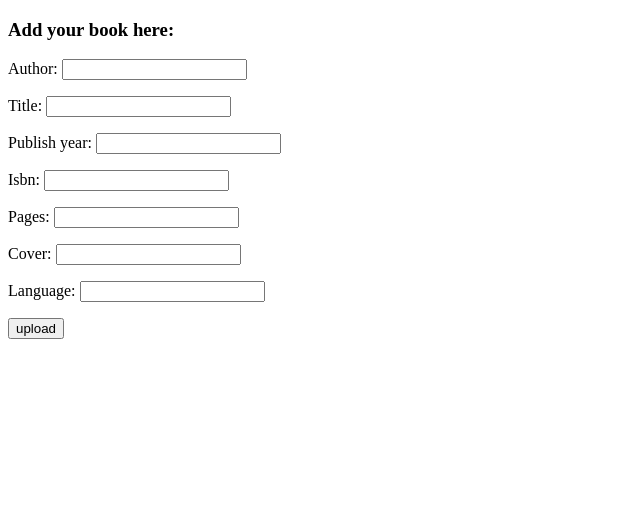
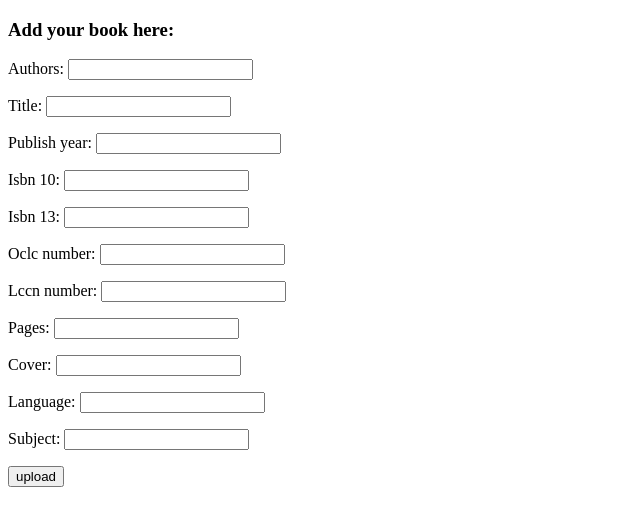
Before and after one commit to bartoszkobylinski/book_manager, a Django app: page /add_book/ in a window 1280 px wide. Shown: the top 526 px of the page, without its empty margins (0-640 px from the left). Run offline with Django 3.2, Linux system fonts and the light colour scheme; parts of the project's set-up code (start-up, migrations or seed data) failed here and were passed over.

Commit message:
ADDING FUNCTIONALTY OF IMPORTING BOOKS FROM GOOGLE API
- adding template for form importing books rendering
- modifying bookModel attribute to null=True to mark in database that it can have a null value
- adding tests
- modyfing some minor errors

```diff
--- a/books_stx/book_manager/forms.py
+++ b/books_stx/book_manager/forms.py
@@ -1,12 +1,23 @@
-from django.forms import ModelForm, Form
+from django import forms
 from book_manager.models import Book
 from django.core.exceptions import ValidationError
 
 
-class BookForm(ModelForm):
+class BookForm(forms.ModelForm):
     class Meta:
         model = Book
-        fields = ['author', 'title', 'publish_year', 'isbn', 'pages', 'cover', 'language']
+        fields = [
+            'authors',
+            'title',
+            'publish_year',
+            'isbn_10',
+            'isbn_13',
+            'oclc_number',
+            'lccn_number',
+            'pages',
+            'cover',
+            'language',
+            'subject']
 
     def clean_isbn(self):
         value = self.cleaned_data['isbn']
@@ -20,5 +31,12 @@ class BookForm(ModelForm):
                 "Your ISBN number should have 10 characters. It should contain only alphanumeric characters")
         return value
 
-class GoogleApiForm(Form):
-    pass
+
+class GoogleApiForm(forms.Form):
+    title = forms.CharField(required=False)
+    authors = forms.CharField()
+    publisher = forms.CharField(required=False)
+    subject = forms.CharField(required=False)
+    isbn_number = forms.CharField(required=False)
+    lccn_number = forms.CharField(required=False)
+    oclc_number = forms.CharField(required=False)
--- a/books_stx/book_manager/models.py
+++ b/books_stx/book_manager/models.py
@@ -3,13 +3,17 @@ from django.urls import reverse
 
 
 class Book(models.Model):
-    author = models.CharField(max_length=50)
-    title = models.CharField(max_length=250)
-    publish_year = models.DecimalField(max_digits=4, decimal_places=0)
-    isbn = models.CharField(max_length=13)
-    pages = models.PositiveIntegerField()
-    cover = models.URLField()
-    language = models.CharField(max_length=2)
+    authors = models.CharField(max_length=100, null=True)
+    title = models.CharField(max_length=250, null=True)
+    publish_year = models.DecimalField(max_digits=4, decimal_places=0, null=True)
+    isbn_10 = models.CharField(max_length=10, blank=True, null=True)
+    isbn_13 = models.CharField(max_length=13, blank=True, null=True)
+    oclc_number = models.CharField(max_length=25, blank=True, null=True)
+    lccn_number = models.CharField(max_length=25, blank=True, null=True)
+    pages = models.PositiveIntegerField(null=True)
+    cover = models.URLField(blank=True)
+    language = models.CharField(max_length=2, null=True)
+    subject = models.CharField(max_length=50, blank=True, null=True)
 
     def get_absolute_url(self):
         return reverse('books')
--- a/books_stx/book_manager/urls.py
+++ b/books_stx/book_manager/urls.py
@@ -1,7 +1,8 @@
 from django.urls import path
-from book_manager.views import BookListView, AddBookView
+from book_manager.views import BookListView, AddBookView, GoogleApiView
 
 urlpatterns = [
     path("books/", BookListView.as_view(), name="books"),
     path("add_book/", AddBookView.as_view(), name="add_book"),
+    path("import_books", GoogleApiView.as_view(), name='import_books'),
 ]
--- a/books_stx/book_manager/views.py
+++ b/books_stx/book_manager/views.py
@@ -1,6 +1,9 @@
 from django.views.generic import ListView, CreateView, FormView
-from book_manager.forms import BookForm
+from django.shortcuts import redirect
+from book_manager.forms import BookForm, GoogleApiForm
 from book_manager.models import Book
+from book_manager.google_book_api import GoogleAPIParser
+from book_manager.CONSTANS import GOOGLE_API_KEY
 
 # Create your views here.
 
@@ -19,5 +22,32 @@ class AddBookView(CreateView):
     template_name = "add_book.html"
 
 
-class GmailApiView(FormView):
-    pass
+class GoogleApiView(FormView):
+    form_class = GoogleApiForm
+    template_name = "import_google.html"
+    success_url = "books"
+    '''
+    def clean(self):
+        cleaned_data = super().clean()
+        title = cleaned_data.get('title', '')
+        author = cleaned_data.get('author', '')
+        publisher = cleaned_data.get('publisher', '')
+        subject = cleaned_data.get('subject', '')
+        isbn = cleaned_data.get('isbn', '')
+        lccn = cleaned_data.get('lccn', '')
+        oclc = cleaned_data.get('oclc', '')
+    '''
+    def form_valid(self, form):
+        user_kwargs = {}
+        user_kwargs.update(title=form.cleaned_data['title'])
+        user_kwargs.update(author=form.cleaned_data['authors'])
+        user_kwargs.update(subject=form.cleaned_data['subject'])
+        user_kwargs.update(isbn_10=form.cleaned_data['isbn_number'])
+        user_kwargs.update(lccn_number=form.cleaned_data['lccn_number'])
+        user_kwargs.update(oclc_number=form.cleaned_data['oclc_number'])
+        if user_kwargs:
+            user_query = GoogleAPIParser(GOOGLE_API_KEY, **user_kwargs)
+            user_query.save_books_to_database()
+            return redirect('books')
+        else:
+            return redirect('books')
```
Also changed, not shown: books_stx/book_manager/google_book_api.py (+17 -4 lines), books_stx/book_manager/templates/books.html (+8 -3 lines), books_stx/book_manager/templates/import_google.html (added, +16 -0 lines), books_stx/book_manager/tests.py (+18 -9 lines), books_stx/book_manager/migrations/0001_initial.py, books_stx/book_manager/migrations/0002_auto_20201106_1220.py (added).
